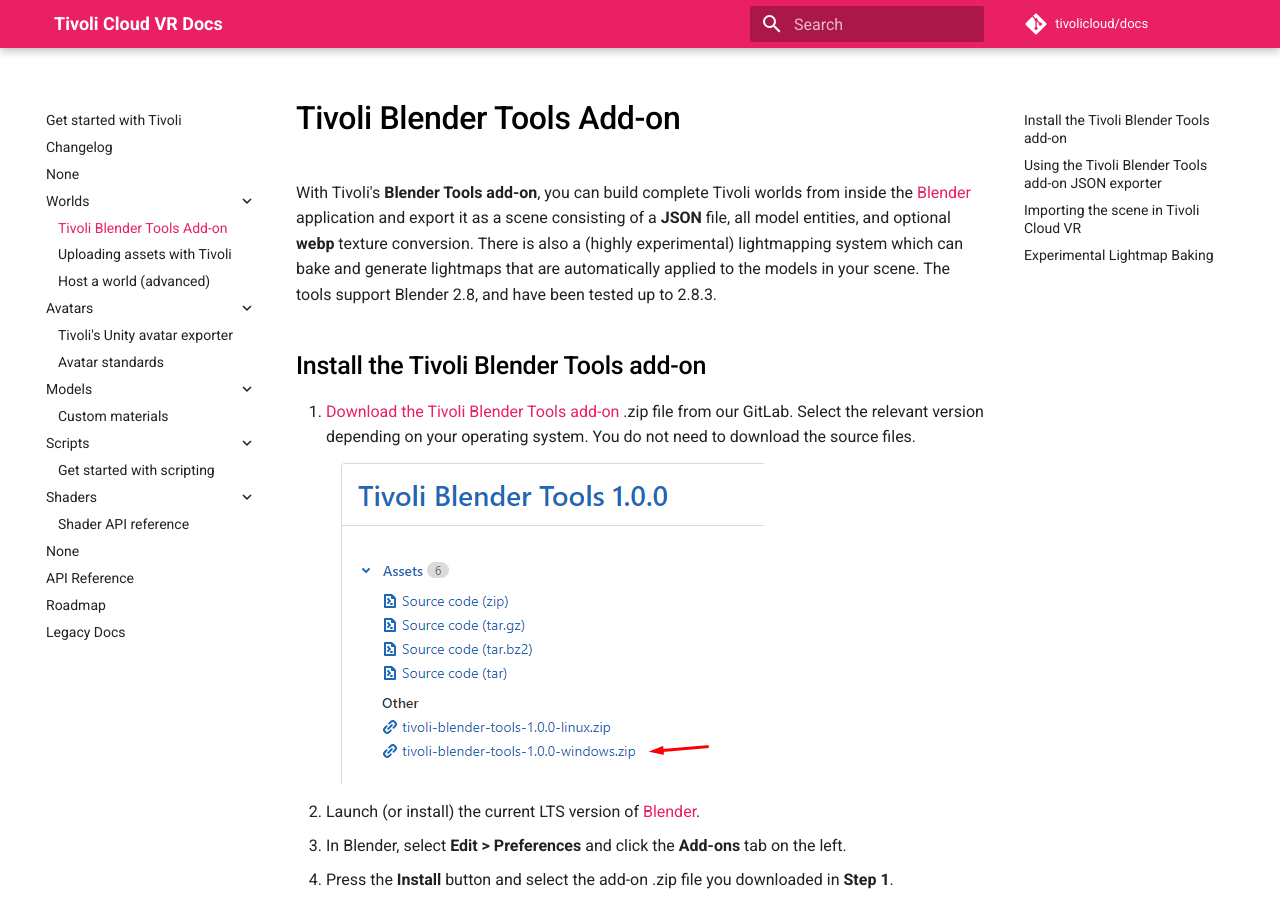
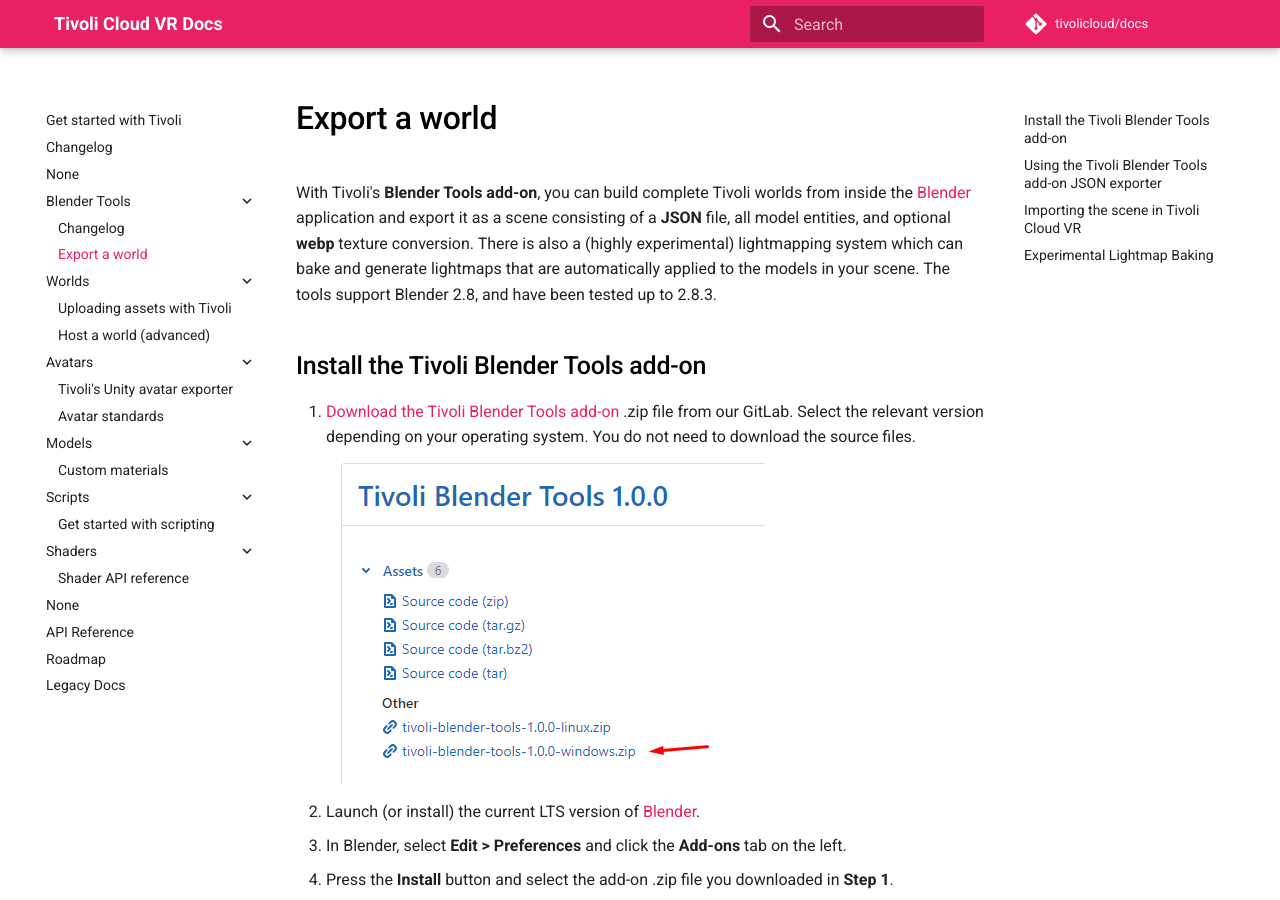
Before and after one commit to Nex-Pro/docs, an MkDocs documentation site: the page built from docs/blender-tools/export-a-world.md, in a window 1280 px wide and 900 px high. Built offline with MkDocs 1.6.1 and Material for MkDocs 9.7.7, drawn with Linux system fonts in a browser that asks for light colours.

Commit message:
Moved blender things to blender-tools and added a changelog

```diff
--- a/docs/worlds/blender-tools.md
+++ b/docs/blender-tools/export-a-world.md
@@ -1,16 +1,16 @@
-# Tivoli Blender Tools Add-on
+# Export a world
 
 With Tivoli's **Blender Tools add-on**, you can build complete Tivoli worlds from inside the [Blender](<[Blender](https://www.blender.org/)>) application and export it as a scene consisting of a **JSON** file, all model entities, and optional **webp** texture conversion. There is also a (highly experimental) lightmapping system which can bake and generate lightmaps that are automatically applied to the models in your scene. The tools support Blender 2.8, and have been tested up to 2.8.3.
 
 ## Install the Tivoli Blender Tools add-on
 
 1. [Download the Tivoli Blender Tools add-on](https://git.tivolicloud.com/tivolicloud/blender-tools/-/releases) .zip file from our GitLab. Select the relevant version depending on your operating system. You do not need to download the source files.
-   ![Download add-on file](blender-tools/blender-tools-download-link.png)
+   ![Download add-on file](export-a-world/blender-tools-download-link.png)
 2. Launch (or install) the current LTS version of [Blender](https://blender.org/download).
 3. In Blender, select **Edit > Preferences** and click the **Add-ons** tab on the left.
 4. Press the **Install** button and select the add-on .zip file you downloaded in **Step 1**.
 5. Check the **checkbox** next to the add-on to activate it
-   ![Check the checkbox](blender-tools/blender-tools-install-addon.png)
+   ![Check the checkbox](export-a-world/blender-tools-install-addon.png)
 
 ## Using the Tivoli Blender Tools add-on JSON exporter
 
@@ -18,7 +18,7 @@
 2. Press the **n** key to open Blender's sidebar panel.
 3. Click the **Tivoli** tab on the sidebar panel.
 
-    ![Click the add-on tab](blender-tools/add-on-tab.png)
+    ![Click the add-on tab](export-a-world/add-on-tab.png)
 
 4. Paste or type the path to the folder where the scene will be hosted. If using ** Tivoli Files**, you can create an empty folder and copy its URL.
 5. Save the scene and press **Export scene to JSON** button. A new folder is generated next to the .blend file with the exported models, textures and JSON file.
--- a/mkdocs.yml
+++ b/mkdocs.yml
@@ -12,8 +12,10 @@
     - index.md
     - changelog.md
     - ""
+    - Blender Tools:
+          - blender-tools/changelog.md
+          - blender-tools/export-a-world.md
     - Worlds:
-          - worlds/blender-tools.md
           - worlds/uploading-assets.md
           - worlds/host-a-world-advanced.md
     - Avatars:
```
Also changed, not shown: docs/blender-tools/changelog.md (added, +37 -0 lines), docs/blender-tools/changelog/avatar-tools.png (added), docs/blender-tools/changelog/export-avatar.png (added), docs/blender-tools/changelog/tivoli-settings-node.png (added), docs/blender-tools/export-a-world/add-on-tab.png (renamed from docs/worlds/blender-tools/add-on-tab.png), docs/blender-tools/export-a-world/blender-tools-download-link.png (renamed from docs/worlds/blender-tools/blender-tools-download-link.png), docs/blender-tools/export-a-world/blender-tools-install-addon.png (renamed from docs/worlds/blender-tools/blender-tools-install-addon.png).
